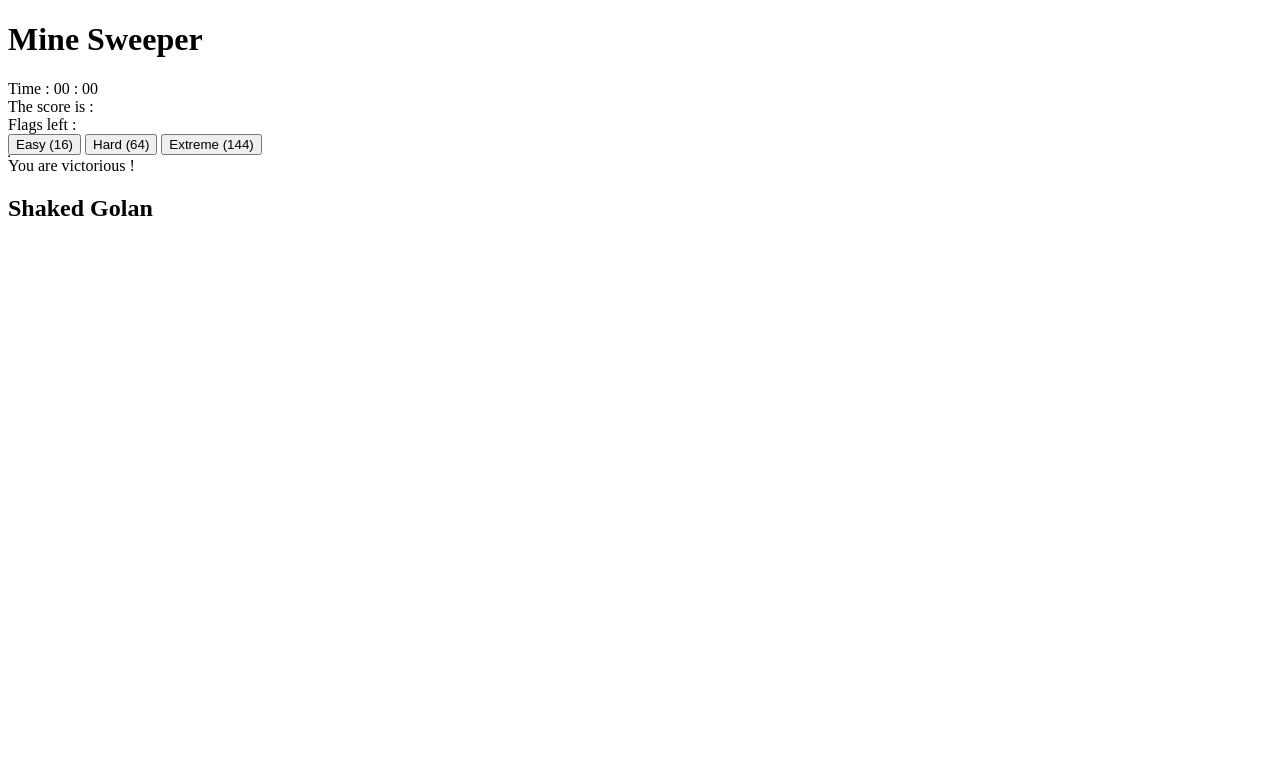
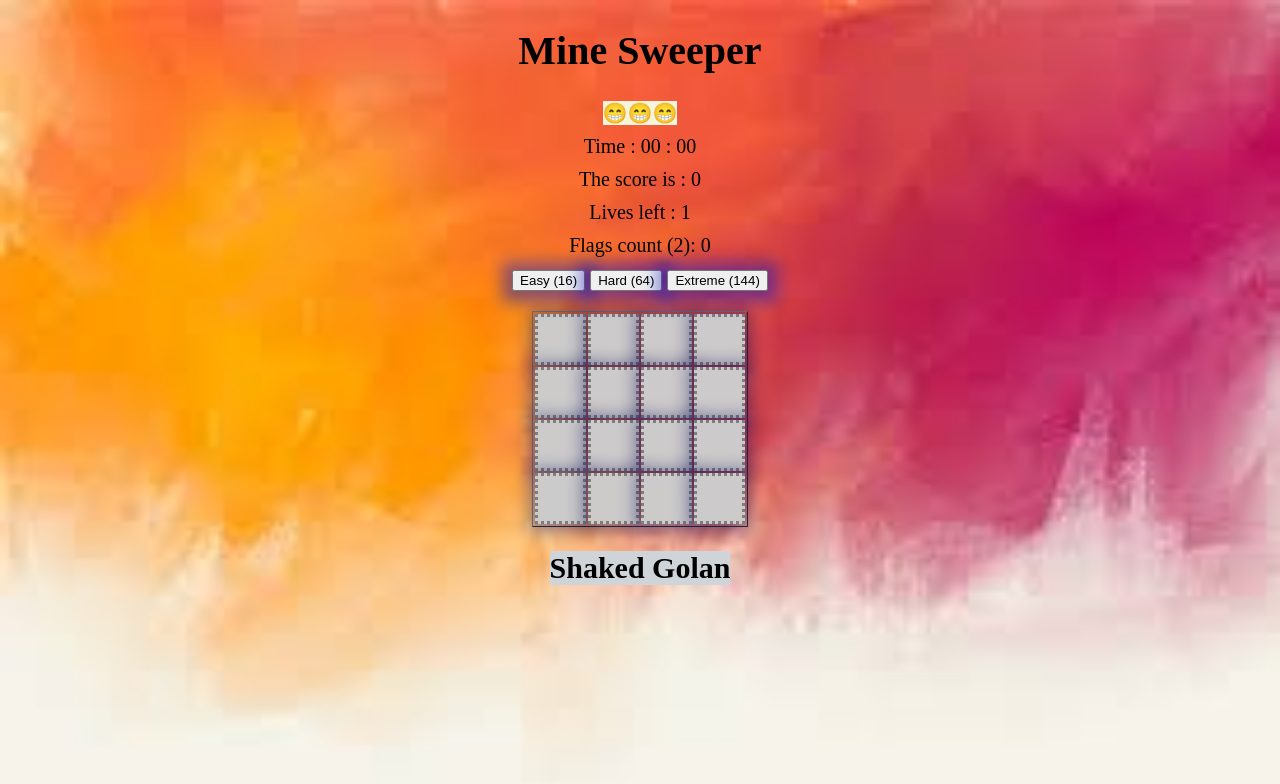
Before and after one commit to ShakedGolan10/mineSweeper1, a plain HTML site: page index.html in a window 1280 px wide. Drawn offline with Linux system fonts and the light colour scheme; the site is published under a folder, as on GitHub Pages, so addresses that start at the root find nothing.

Commit message:
Add files via upload

```diff
--- a/index.html
+++ b/index.html
@@ -5,7 +5,7 @@
     <meta http-equiv="X-UA-Compatible" content="IE=edge">
     <meta name="viewport" content="width=device-width, initial-scale=1.0">
     <title>Mines Sweaper</title>
-    <link rel="stylesheet" href="/css/style.css">
+    <link rel="stylesheet" href="./css/style.css">
 </head>
 <body oncontextmenu="return false" onload="initGame()">
     <h1>Mine Sweeper</h1>
@@ -34,7 +34,7 @@
 
 <footer class="MyName"><h2>Shaked Golan</h2></footer>
 
-    <script src="/js/utility.js"></script>
-    <script src="/js/main.js"></script>
+    <script src="./js/utility.js"></script>
+    <script src="./js/main.js"></script>
 </body>
 </html>
```
